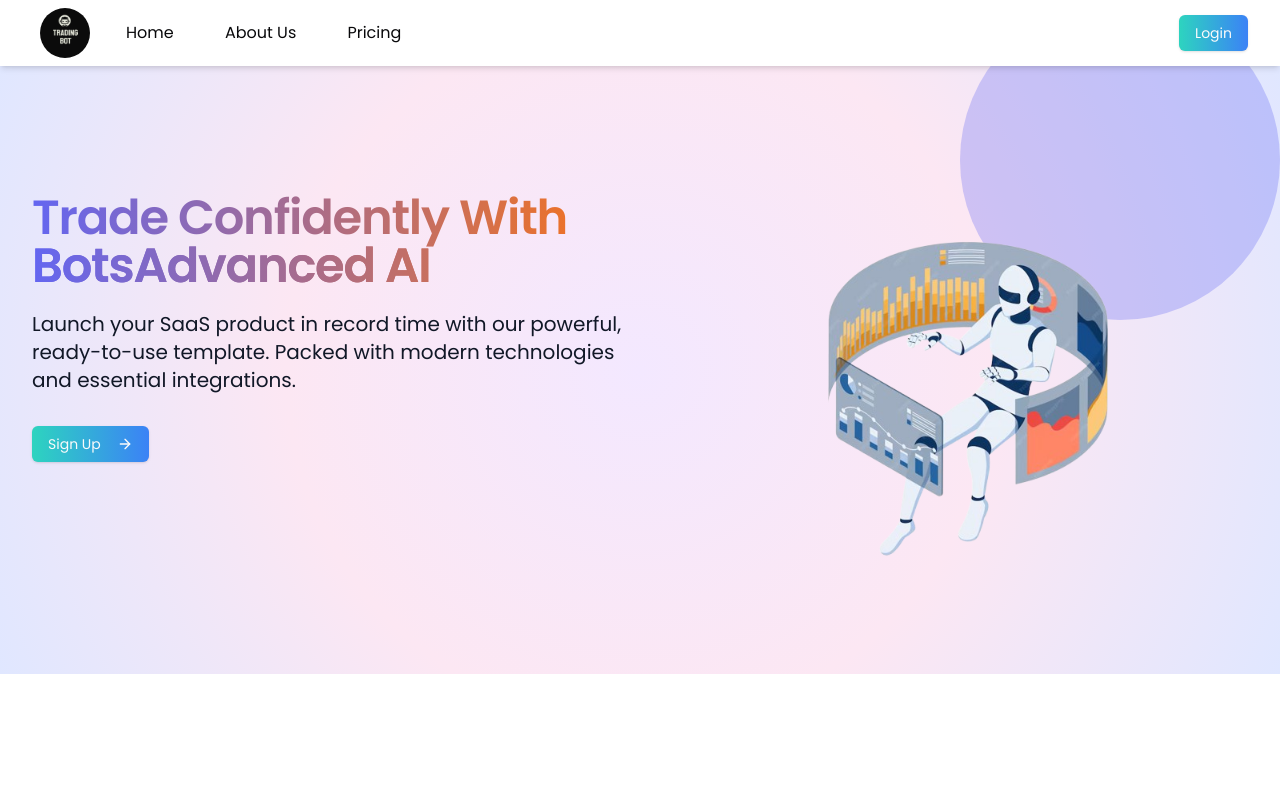
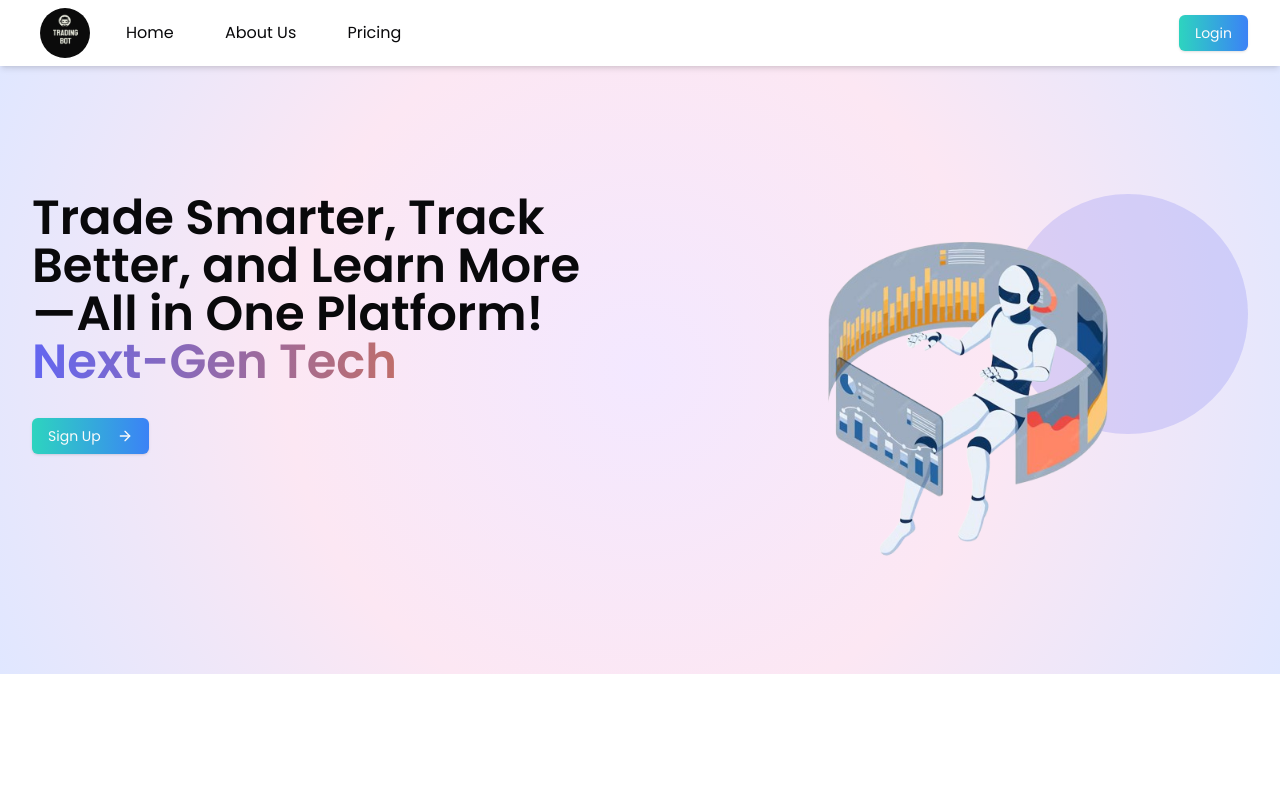
Before and after one commit to Prasmin/trading_landingPage, a Next.js app: page / in a window 1280 px wide. Shown: the top 800 px of the page. Built offline with nearby package versions, Linux system fonts and the light colour scheme.

Commit message:
navbar and landing page is done

```diff
--- a/src/app/page.js
+++ b/src/app/page.js
@@ -16,19 +16,15 @@ export default function Home() {
     <main>
       <section className="py-16 md:pt-32 md:pb-20 bg-[radial-gradient(circle_at_center,_var(--tw-gradient-stops))] from-purple-100 via-pink-100 to-indigo-100 bg">
         <div className="max-w-7xl mx-auto px-4  lg:px-8">
-          <div className="lg:grid lg:grid-cols-12 lg:gap-8 ">
+          <div className="lg:grid lg:grid-cols-12 lg:gap-8 relative ">
             <div className="sm:text-center md:max-w-2xl md:mx-auto lg:col-span-6 lg:text-left">
-              <h1 className="text-4xl font-bold bg-clip-text text-transparent  bg-gradient-to-r from-indigo-500  to-orange-500 tracking-tight sm:text-5xl md:text-5xl ">
-                Trade Confidently With
+              <h1 className="text-4xl  font-bold  text-balance  tracking-normal sm:text-5xl  ">
+                Trade Smarter, Track Better, and Learn More—All in One Platform!
                 <span className="block bg-clip-text text-transparent bg-gradient-to-r from-indigo-500  to-orange-500">
                   <RotateString />
                 </span>
               </h1>
-              <p className="mt-3 text-base text-gray-900 sm:mt-5 sm:text-xl lg:text-lg xl:text-xl">
-                Launch your SaaS product in record time with our powerful,
-                ready-to-use template. Packed with modern technologies and
-                essential integrations.
-              </p>
+
               <div className="mt-8 sm:max-w-lg sm:mx-auto sm:text-center lg:text-left lg:mx-0">
                 <Link href="/registration">
                   <Button className="bg-gradient-to-r from-teal-400 to-blue-500 hover:from-pink-500 hover:to-orange-500">
@@ -46,7 +42,7 @@ export default function Home() {
               />
             </div>
             <div className="absolute top-0 right-0 flex justify-center items-center">
-              <div className="w-80 h-80 bg-indigo-500 rounded-full opacity-30"></div>
+              <div className="w-60 h-60 bg-indigo-500 rounded-full opacity-20"></div>
             </div>
           </div>
         </div>
--- a/src/components/Navbar.jsx
+++ b/src/components/Navbar.jsx
@@ -14,10 +14,10 @@ export default function Navbar() {
     setOpen(!isOpen);
   }
   return (
-    <nav className="sm:sticky sm:top-0 sm:z-50 sm:bg-white sm:shadow-md">
+    <nav className="sm:sticky sm:top-0  sm:z-50 sm:bg-white sm:shadow-md">
       <div className="mx-auto sm:max-w-7xl  px-2 sm:px-8 ">
         <div className="sm:flex sm:justify-between items-center ">
-          <div className="flex items-center justify-between px-2 sm:space-x-4  py-2       ">
+          <div className="flex items-center justify-between px-2 sm:space-x-4  py-2   ">
             <div>
               <Link href="/">
                 <Image
@@ -39,7 +39,7 @@ export default function Navbar() {
             </div>
 
             <div
-              className={` flex flex-col px-5 absolute backdrop-blur-md bg-white/30 left-0 min-h-[20vh] w-full h-full gap-[4vw] items-start ${
+              className={` flex flex-col px-5 absolute z-50 backdrop-blur-md bg-white/30 left-0 min-h-[20vh] w-full  gap-[4vw] items-start ${
                 isOpen ? "top-[9%]" : "top-[-100%]"
               }  sm:w-auto sm:static sm:flex sm:flex-row sm:min-h-fit `}
             >
--- a/src/components/ui/rotateString.jsx
+++ b/src/components/ui/rotateString.jsx
@@ -3,23 +3,17 @@
 import React from "react";
 import { useState, useEffect } from "react";
 
-function rotate(text, setText) {
-  let interval = setInterval(() => {
-    text = text[text.length - 1] + text.substring(0, text.length - 1);
-    setText(text); // Update state
-  }, 1000);
-
-  // setTimeout(() => clearInterval(interval));
-
-  // return () => clearInterval(interval), 3000; // Cleanup interval on unmount
-}
-
 export default function RotateString() {
-  const [rotatedText, setRotatedText] = useState("Advanced AI Bots");
+  const textArray = ["Advance AI Bots", "Finance Tracker", "Next-Gen Tech"];
+  const [index, setIndex] = useState(0);
 
   useEffect(() => {
-    const cleanup = rotate(rotatedText, setRotatedText);
-    return cleanup; // Cleanup when component unmounts
-  }, []); // Run only once on mount
-  return <div>{rotatedText}</div>;
+    const interval = setInterval(() => {
+      setIndex((prevIndex) => (prevIndex + 1) % textArray.length);
+    }, 2000);
+
+    return () => clearInterval(interval); // Cleanup interval on unmount
+  }, []); // Runs only once on mount
+
+  return <div>{textArray[index]}</div>;
 }
```
